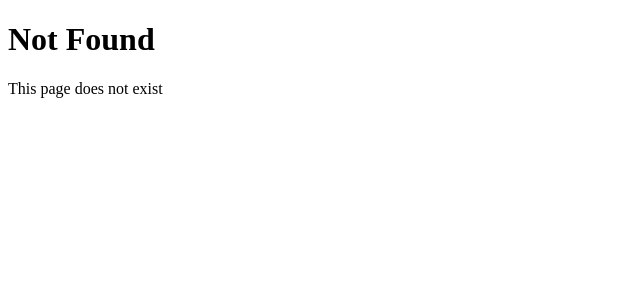
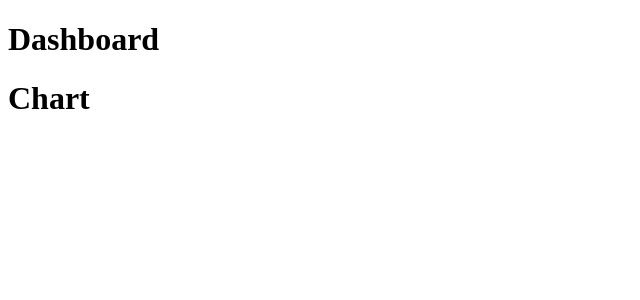
Before and after one commit to adermaulana/learning-next-js, a Next.js app: page /dashboard in a window 1280 px wide. Before the commit this address had no page. Shown: the top 300 px of the page, without its empty margins (0-640 px from the left). Built offline with nearby package versions, Linux system fonts and the light colour scheme.

Commit message:
file colocation

```diff
--- /dev/null
+++ b/src/app/dashboard/line-chart.tsx
@@ -0,0 +1,3 @@
+export default function LineChart() {
+  return <h1>Line Chart</h1>;
+}
--- /dev/null
+++ b/src/app/dashboard/page.tsx
@@ -0,0 +1,12 @@
+function Chart() {
+  return <h1>Chart</h1>;
+}
+
+export default function Dashboard() {
+  return (
+    <main>
+      <h1>Dashboard</h1>
+      <Chart />
+    </main>
+  );
+}
```
